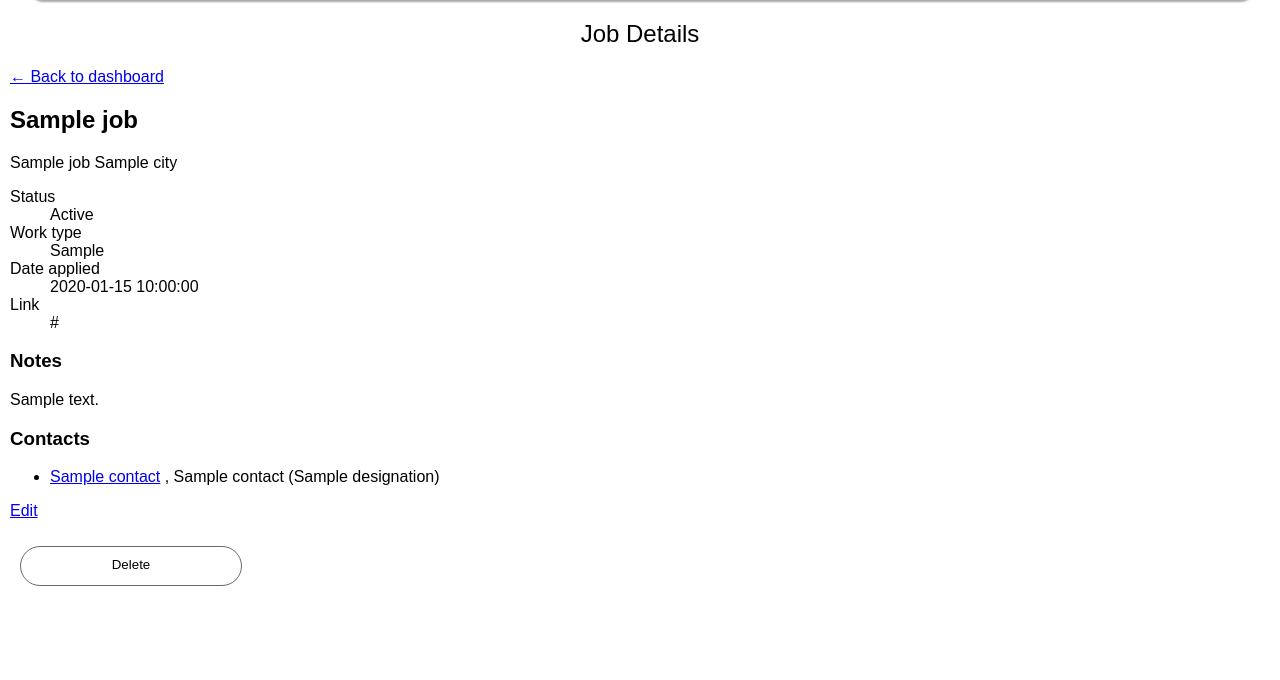
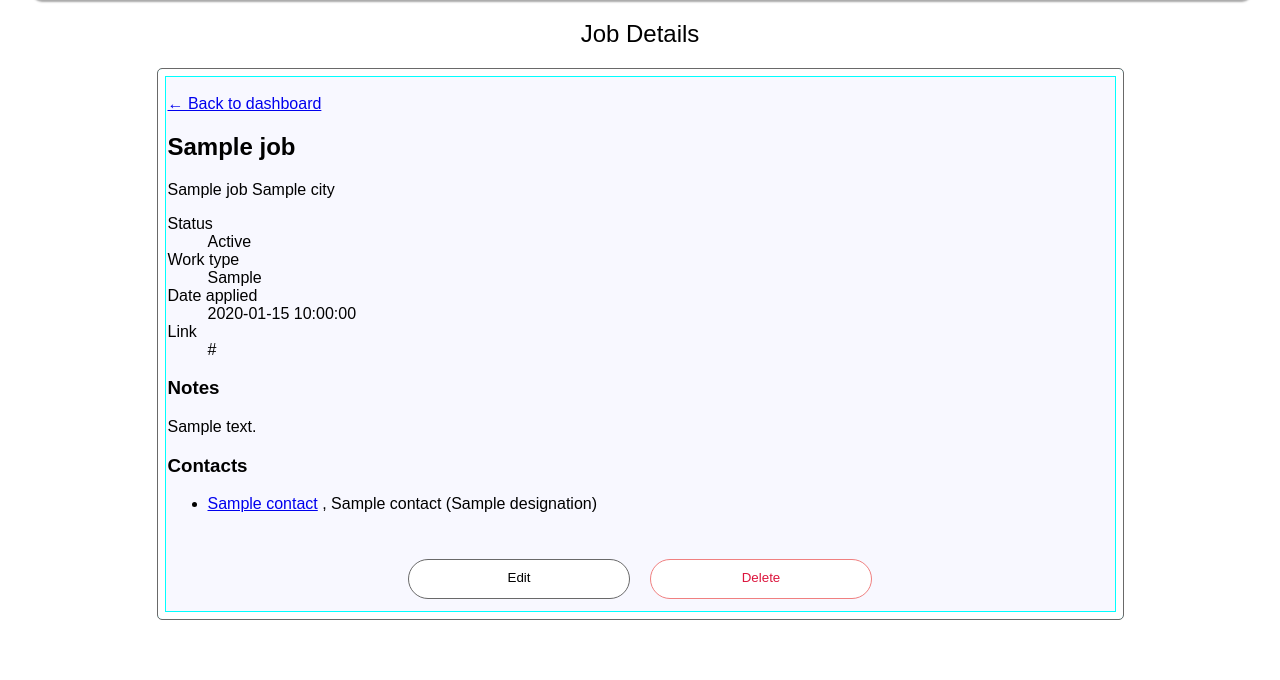
Before and after one commit to connordbrown/CSPB3308-FinalProject-Group3, a Flask app: template templates/job_details.html in a window 1280 px wide. Shown: the part 160-840 px from the top of the page. Before the commit the page ends 746 px from the top, so only its background shows below. Run offline with Flask 3, Linux system fonts and the light colour scheme; the template is opened without the code that fills it: most values are stand-ins (such as "Sample title", 1, 10 or a date in 2020).

Commit message:
Add container, title style, button style

```diff
--- a/templates/job_details.html
+++ b/templates/job_details.html
@@ -5,7 +5,7 @@
 {% block content %}
 <h2 class='page-title'>Job Details</h2>
 
-<article class="job-details">
+<article class="job-details container">
   <p><a href="{{ url_for('index') }}">&larr; Back to dashboard</a></p>
 
   <h2>{{ job.title }}</h2>
@@ -61,12 +61,14 @@
     <p class="no-contacts">No contacts linked to this job yet.</p>
   {% endif %}
 
-  <p><a class="button" href="{{ url_for('edit_job', job_id=job.id) }}">Edit</a></p>
+  <div class="bottom same-line-wrap">
+    <button><a class="button" href="{{ url_for('edit_job', job_id=job.id) }}">Edit</a></button>
 
-  <form method="post" action="{{ url_for('delete_job', job_id=job.id )}}"
-      onsubmit='return confirm("Are you sure you want to delete " + {{ job.title|tojson }} + "?");'>
-      <button type="submit" class="delete-button">Delete</button>
-  </form>
+    <form method="post" action="{{ url_for('delete_job', job_id=job.id )}}"
+        onsubmit='return confirm("Are you sure you want to delete " + {{ job.title|tojson }} + "?");'>
+        <button type="submit" class="delete">Delete</button>
+    </form>
+  </div>
 
 </article>
 {% endblock %}
```
